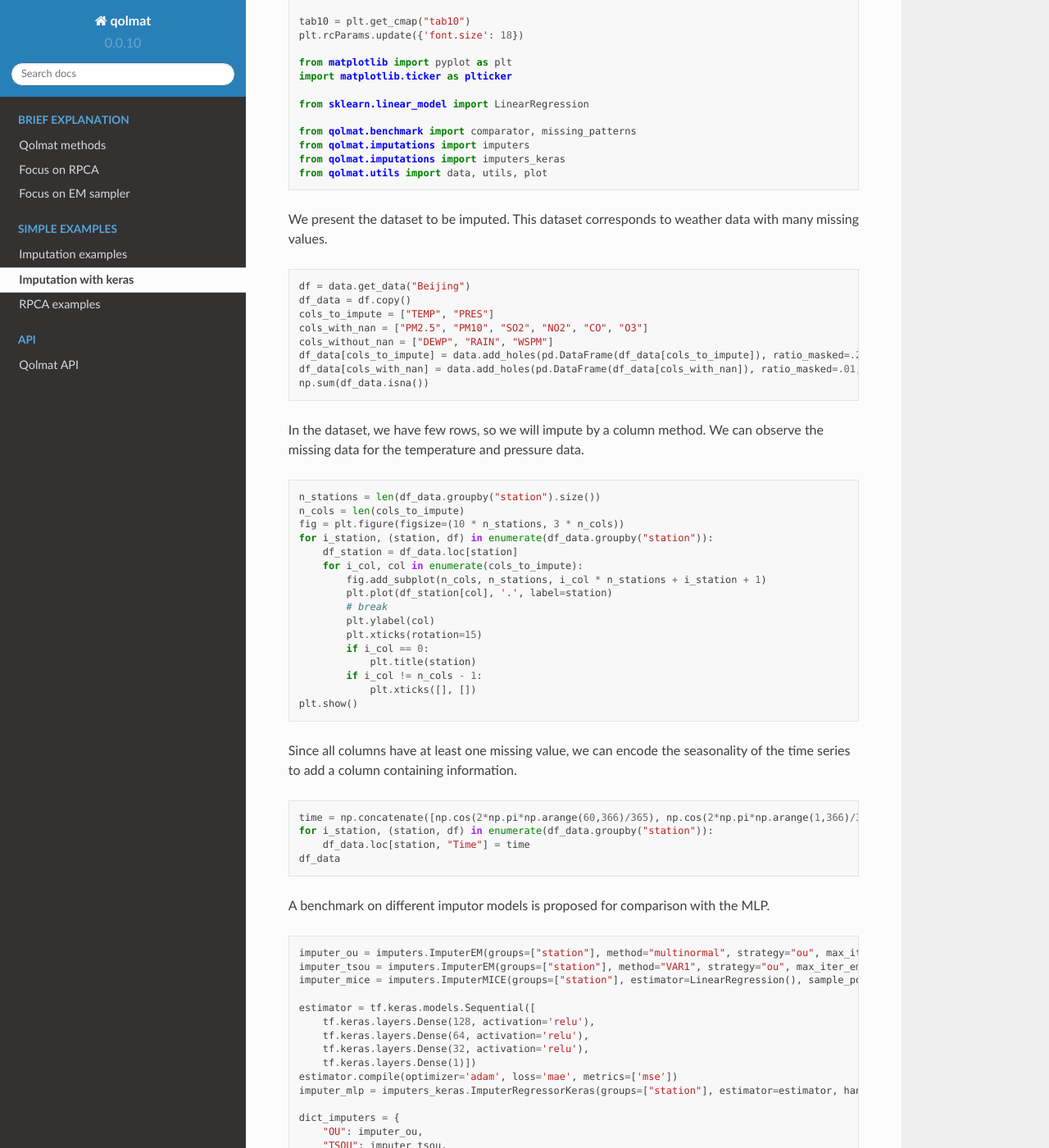
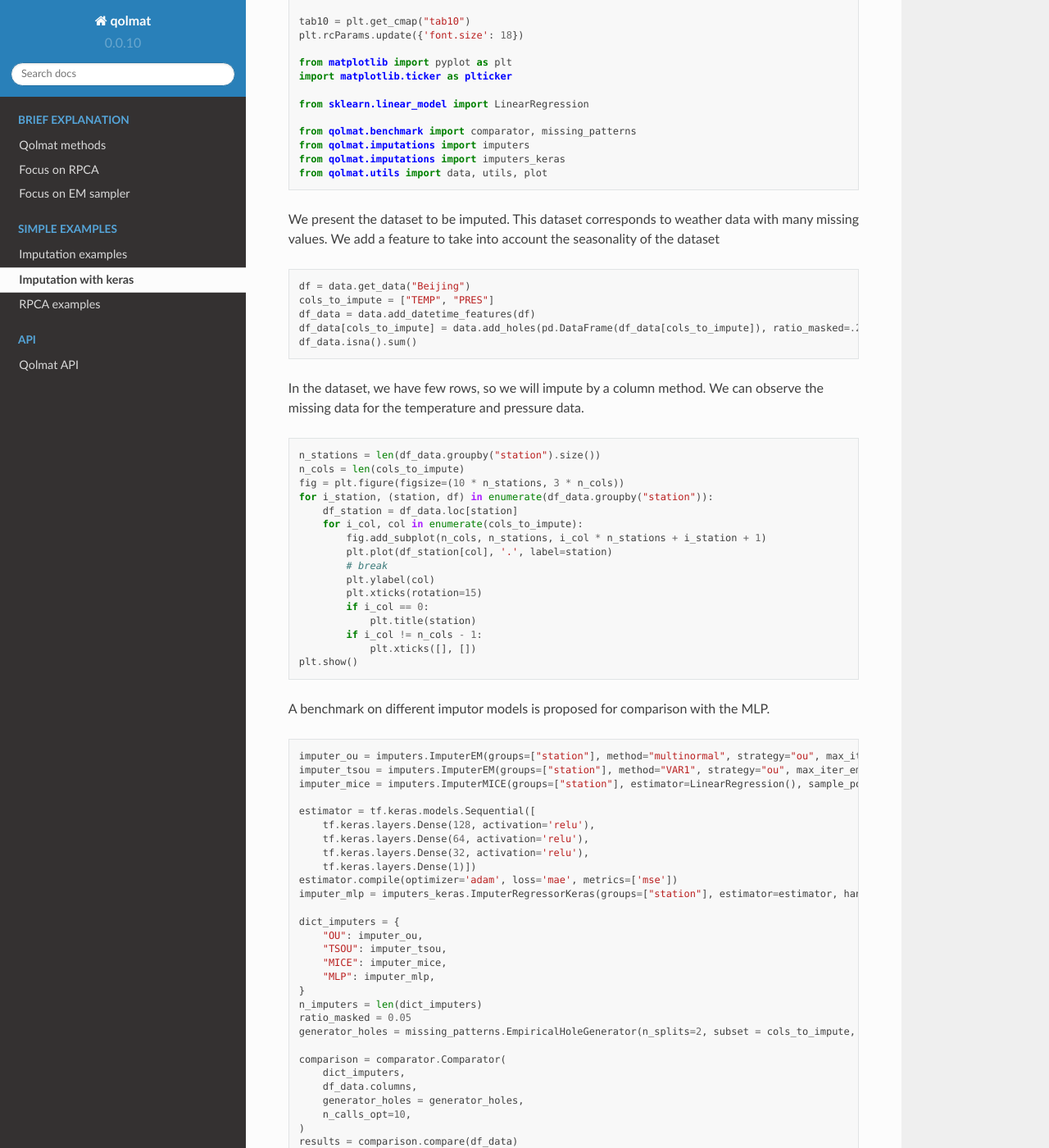
Before and after one commit to scikit-learn-contrib/qolmat, a Sphinx documentation site: the page built from docs/examples/imputer_keras.rst, in a window 1280 px wide and 1400 px high, scrolled down 479 px. Shown: the whole window at 82% size. Built offline with Sphinx 7.4.7 and the Read the Docs theme 2.0.0, drawn with Linux system fonts in a browser that asks for light colours.

Commit message:
Correction de Julien ImputerKeras

```diff
--- a/docs/examples/imputer_keras.rst
+++ b/docs/examples/imputer_keras.rst
@@ -30,17 +30,15 @@ are several strategies for imputing missing data when training a Multi-Layer Per
     from qolmat.utils import data, utils, plot
 
 We present the dataset to be imputed. This dataset corresponds to weather data with many missing values.
+We add a feature to take into account the seasonality of the dataset
 
 .. code-block:: python
 
     df = data.get_data("Beijing")
-    df_data = df.copy()
     cols_to_impute = ["TEMP", "PRES"]
-    cols_with_nan = ["PM2.5", "PM10", "SO2", "NO2", "CO", "O3"]
-    cols_without_nan = ["DEWP", "RAIN", "WSPM"]
-    df_data[cols_to_impute] = data.add_holes(pd.DataFrame(df_data[cols_to_impute]), ratio_masked=.2, mean_size=100)
-    df_data[cols_with_nan] = data.add_holes(pd.DataFrame(df_data[cols_with_nan]), ratio_masked=.01, mean_size=100)
-    np.sum(df_data.isna())
+    df_data = data.add_datetime_features(df)
+    df_data[cols_to_impute] = data.add_holes(pd.DataFrame(df_data[cols_to_impute]), ratio_masked=.2, mean_size=120)
+    df_data.isna().sum()
 
 In the dataset, we have few rows, so we will impute by a column method.
 We can observe the missing data for the temperature and pressure data.
@@ -64,15 +62,6 @@ We can observe the missing data for the temperature and pressure data.
                 plt.xticks([], [])
     plt.show()
 
-
-Since all columns have at least one missing value, we can encode the seasonality of the time series to add a column containing information.
-
-.. code-block:: python
-
-    time = np.concatenate([np.cos(2*np.pi*np.arange(60,366)/365), np.cos(2*np.pi*np.arange(1,366)/365), np.cos(2*np.pi*np.arange(1,366)/365), np.cos(2*np.pi*np.arange(1,367)/366),np.cos(2*np.pi*np.arange(1,60)/365)  ])
-    for i_station, (station, df) in enumerate(df_data.groupby("station")):
-        df_data.loc[station, "Time"] = time
-    df_data
 
 A benchmark on different imputor models is proposed for comparison with the MLP.
 
```
Also changed, not shown: 1 other file.
